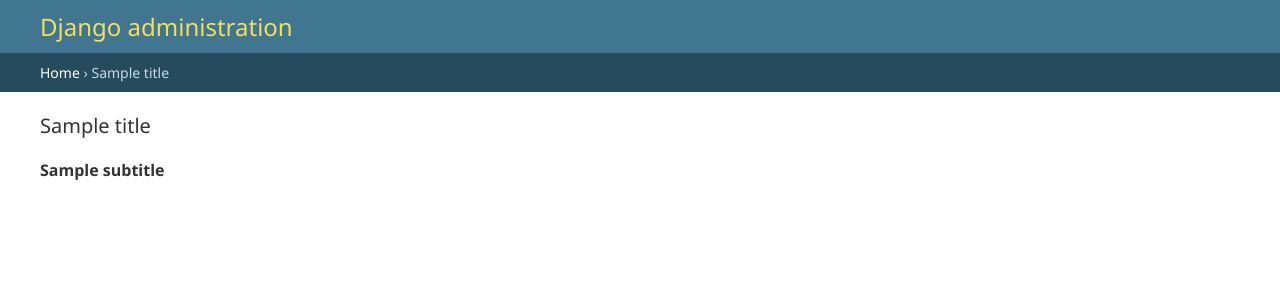
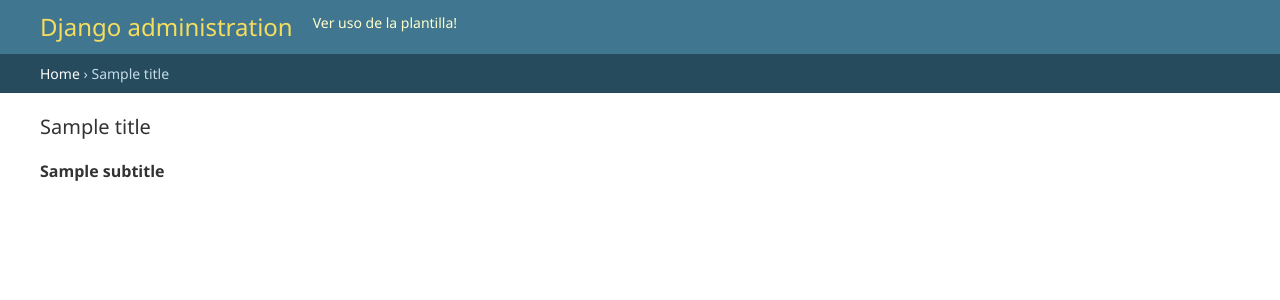
Before and after one commit to AlfredoHsx/AlfredoHuerta_Portafolio_WEB_II, a Django app: template templates/admin/base_site.html in a window 1280 px wide. Shown: the top 300 px of the page. Run offline with Django 5.2, Linux system fonts and the light colour scheme; the template is opened without the code that fills it: most values are stand-ins (such as "Sample title", 1, 10 or a date in 2020); parts of the project's set-up code (start-up, migrations or seed data) failed here and were passed over.

Commit message:
Personalización del formulario del sitio administrativo de Django

```diff
--- a/templates/admin/base_site.html
+++ b/templates/admin/base_site.html
@@ -6,6 +6,7 @@
 <div id="site-name"><a href="{% url 'admin:index' %}">{{ site_header|default:_('Django administration') }}</a></div>
 {% if user.is_anonymous %}
 {% endif %}
+<p>Ver uso de la plantilla!</p>
 {% endblock %}
 
 {% block nav-global %}{% endblock %}
```
Also changed, not shown: db.sqlite3.
